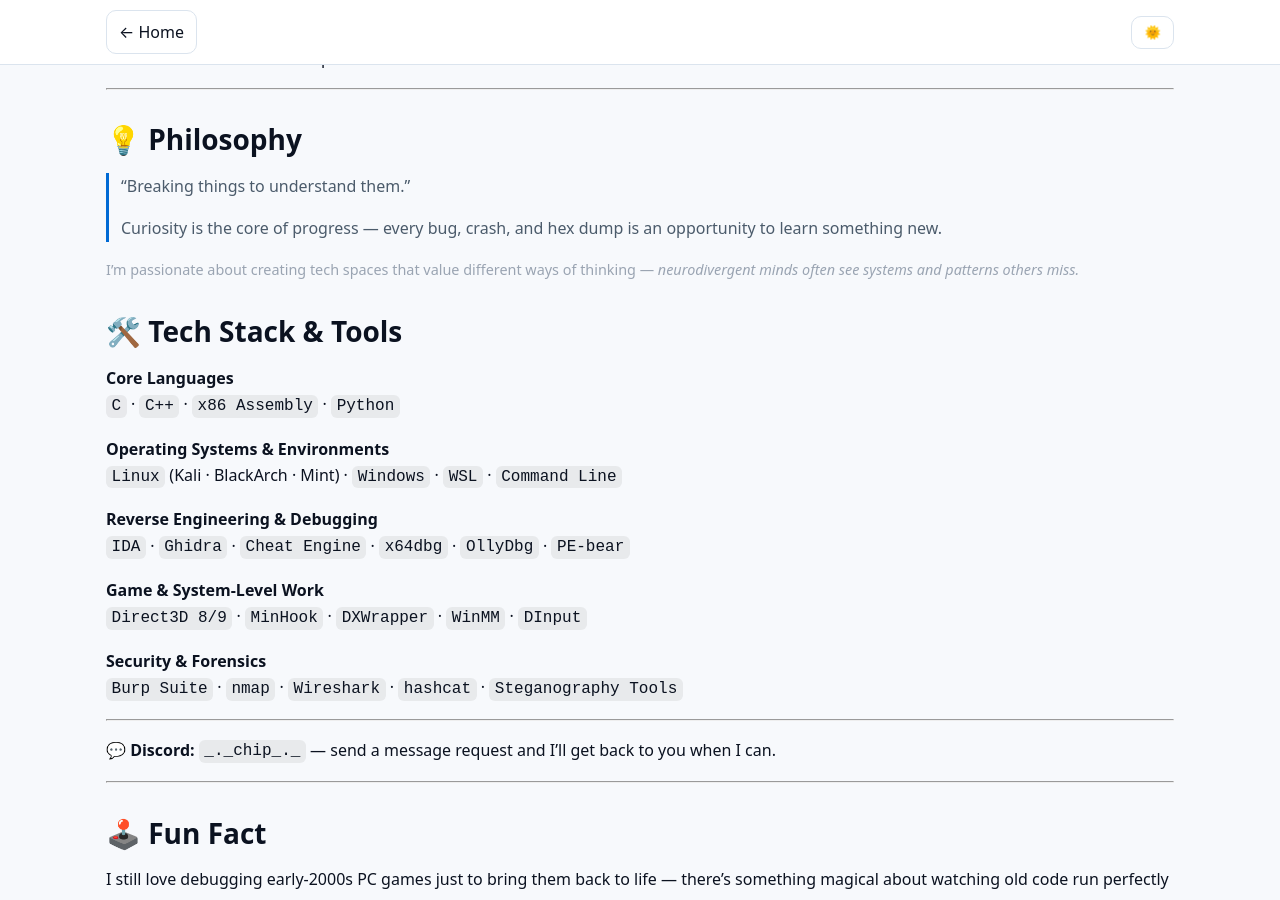
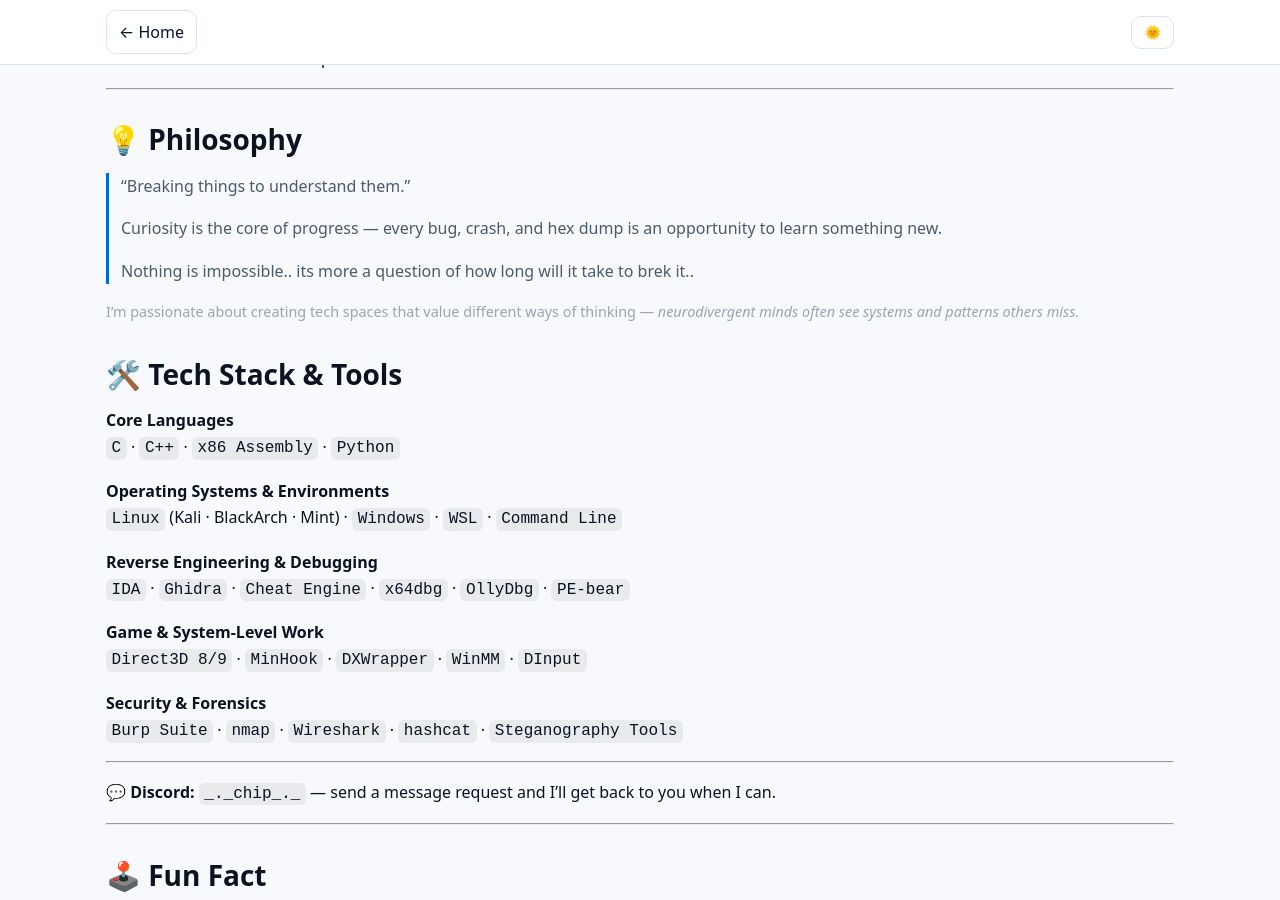
Before and after one commit to Chip-Biscuit/Chip-Biscuit.github.io, a Jekyll site: the page built from about/index.md, in a window 1280 px wide and 900 px high, scrolled down 827 px. Built offline with Jekyll 4.4.1, drawn with Linux system fonts in a browser that asks for light colours.

Commit message:
Update index.md

```diff
--- a/about/index.md
+++ b/about/index.md
@@ -41,6 +41,8 @@ You can explore my work here:
 > “Breaking things to understand them.”
 >
 > Curiosity is the core of progress — every bug, crash, and hex dump is an opportunity to learn something new.
+>
+> Nothing is impossible.. its more a question of how long will it take to brek it..
 
 <p style="font-size:0.9em; color:#9aa4b2; margin-top:0.5em;">
 I’m passionate about creating tech spaces that value different ways of thinking — <em>neurodivergent minds often see systems and patterns others miss.</em>
```
